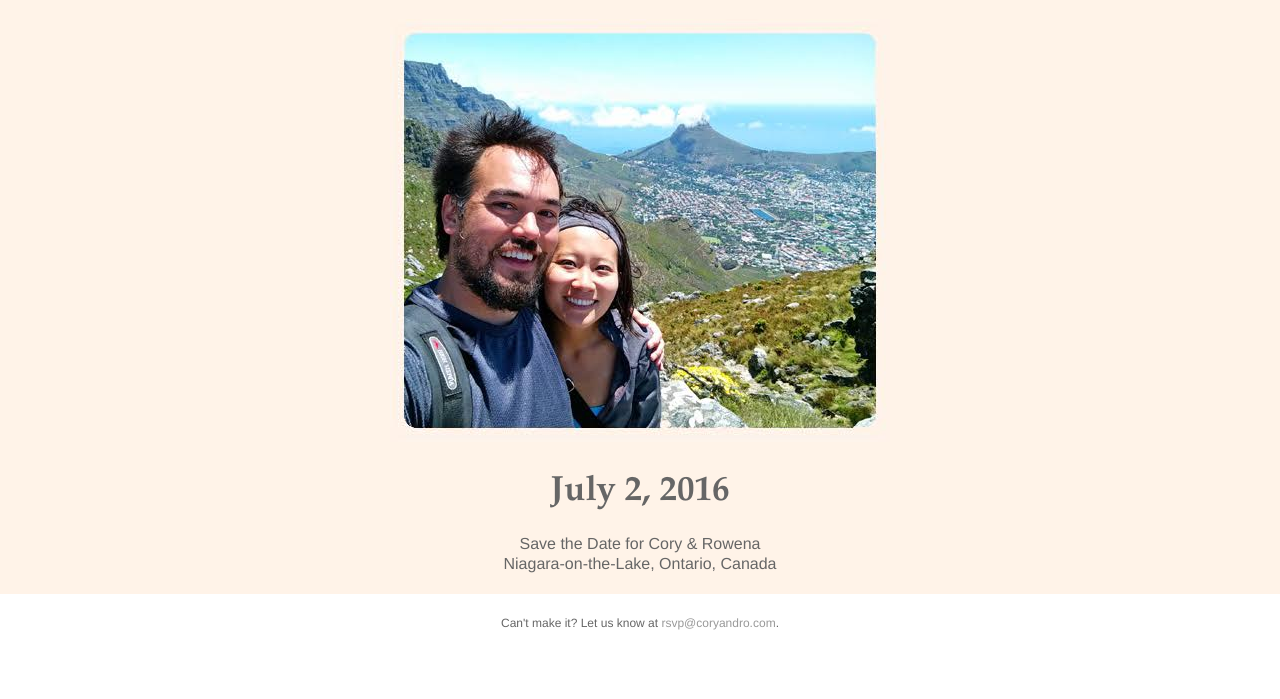
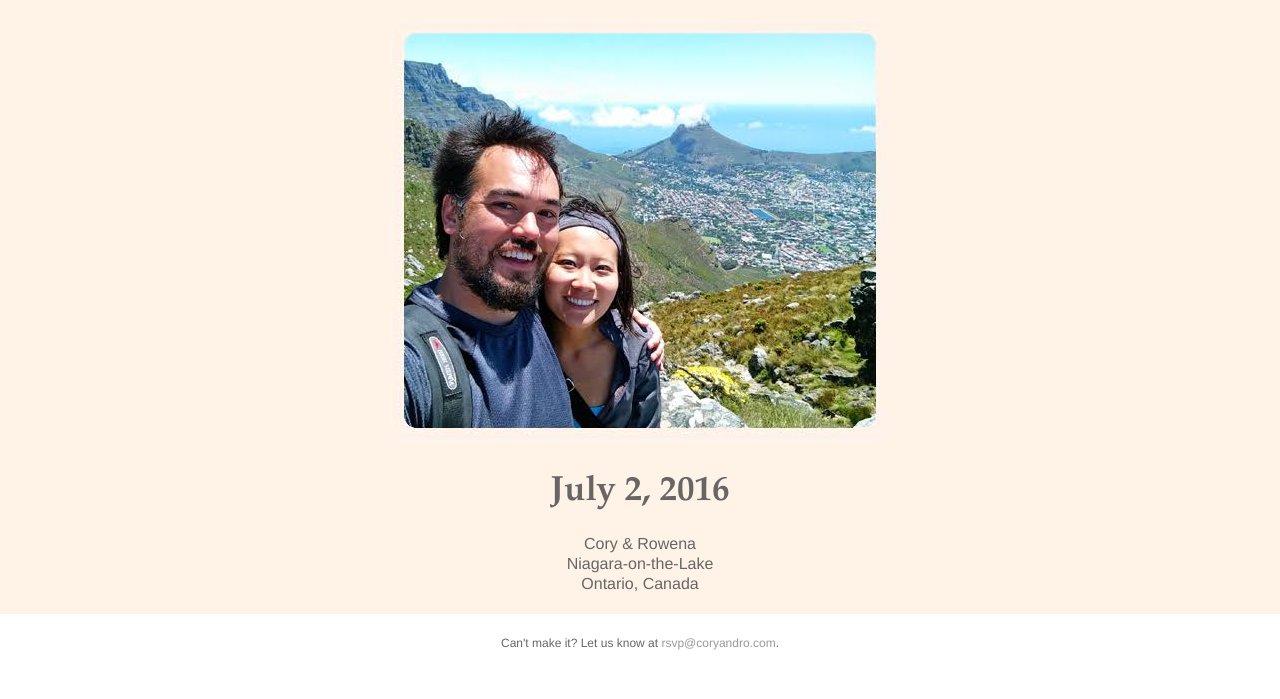
Before and after one commit to Gouldian0120/DjangoWedSite, a Django app: page /save-the-date/1/ in a window 1280 px wide. Shown: the part 101-800 px from the top of the page. Run offline with Django 3.2, Linux system fonts and the light colour scheme.

Commit message:
save the date final tweaks

```diff
--- a/guests/save_the_date.py
+++ b/guests/save_the_date.py
@@ -103,8 +103,8 @@ def get_save_the_date_context(template_id):
 def send_save_the_date_email(context, recipients, test_only=False):
     context['email_mode'] = True
     template_html = render_to_string(SAVE_THE_DATE_TEMPLATE, context=context)
-    template_text = 'sorry, you need to view this in html mode'
-    subject = 'save the date!'
+    template_text = "Save the date for Cory and Rowena's wedding! July 2, 2016. Niagata-on-the-Lake, Ontario, Canada"
+    subject = 'Save the Date!'
     # https://www.vlent.nl/weblog/2014/01/15/sending-emails-with-embedded-images-in-django/
     msg = EmailMultiAlternatives(subject, template_text, 'Cory and Rowena <hello@coryandro.com>', recipients,
                                  reply_to=['rsvp@coryandro.com'])
--- a/guests/templates/guests/email_templates/save_the_date.html
+++ b/guests/templates/guests/email_templates/save_the_date.html
@@ -121,8 +121,7 @@
                         <tr>
                             <td align="center" bgcolor="#ffffff">
                                 {% with "save-the-date/images/"|add:header_filename as header_filepath %}
-                                    <img alt="{{ header_filename }}"
-                                         src="{% if email_mode %}cid:{{ header_filename }}{% else %}{% static header_filepath %}{% endif %}"
+                                    <img src="{% if email_mode %}cid:{{ header_filename }}{% else %}{% static header_filepath %}{% endif %}"
                                          style="display: block; align-content:center; font-size: 16px;"
                                          border="0"
                                          height="60" width="60">
@@ -186,8 +185,9 @@
                                   <td style="padding: 20px 0 0 0; font-size: 16px; line-height: 20px; font-family: Helvetica, Arial, sans-serif; color: {{ font_color }};"
                                       class="padding-copy"
                                       align="center">
-                                          Save the Date for Cory &amp; Rowena<br>
-                                          Niagara-on-the-Lake, Ontario, Canada<br>
+                                          Cory &amp; Rowena<br>
+                                          Niagara-on-the-Lake<br>
+                                          Ontario, Canada<br>
                                   </td>
                                 </tr>
                               </tbody>
```
